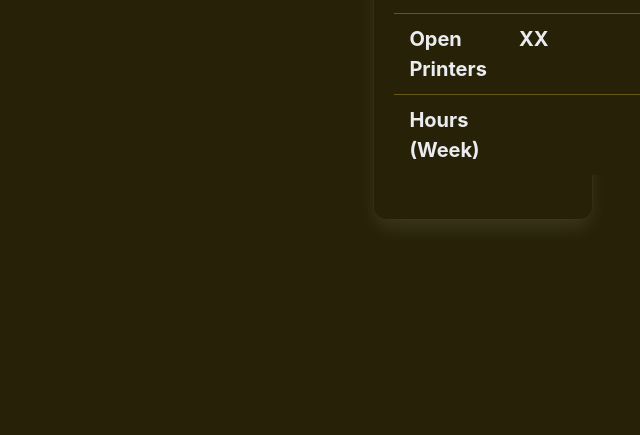
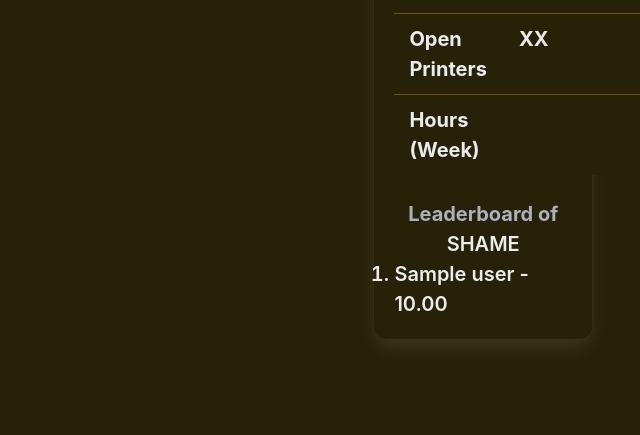
Before and after one commit to UNCCharlotteSuperFabLab/ManagmentSystem, a Django app: template superfablab/visit_tracking/templates/station.html in a window 1280 px wide. Shown: the part 747-1182 px from the top of the page, without its empty margins (640-1280 px from the left). Before the commit the page ends 973 px from the top, so only its background shows below. Run offline with Django 5.2, Linux system fonts and the light colour scheme; tables that the repository leaves empty hold one stand-in row (values such as "Sample post"); the template is opened without the code that fills it: values that come from a table or form of the project are taken from there, most other values are stand-ins (such as "Sample title", 1, 10 or a date in 2020); grey boxes marked "Sample" are stand-in pictures; some libraries are stand-ins or nearby versions.

Commit message:
uncomment shame list

```diff
--- a/superfablab/visit_tracking/templates/station.html
+++ b/superfablab/visit_tracking/templates/station.html
@@ -271,14 +271,14 @@
             }
 
           </style>
-          {% comment %} <div class="has-text-centered">
+           <div class="has-text-centered">
             <p> Leaderboard of <strong>SHAME<strong> </p>
               <ol>
                 {% for item in leaderboard_of_shame %}
                   <li> {{ item.user.get_short_name }} - {{ item.times_forgot_to_signout | floatformat:2  }}</li>
                 {% endfor%}
               </ol>
-            </div> {% endcomment %}
+            </div>
         </div>
       </div>
     </div>
```
